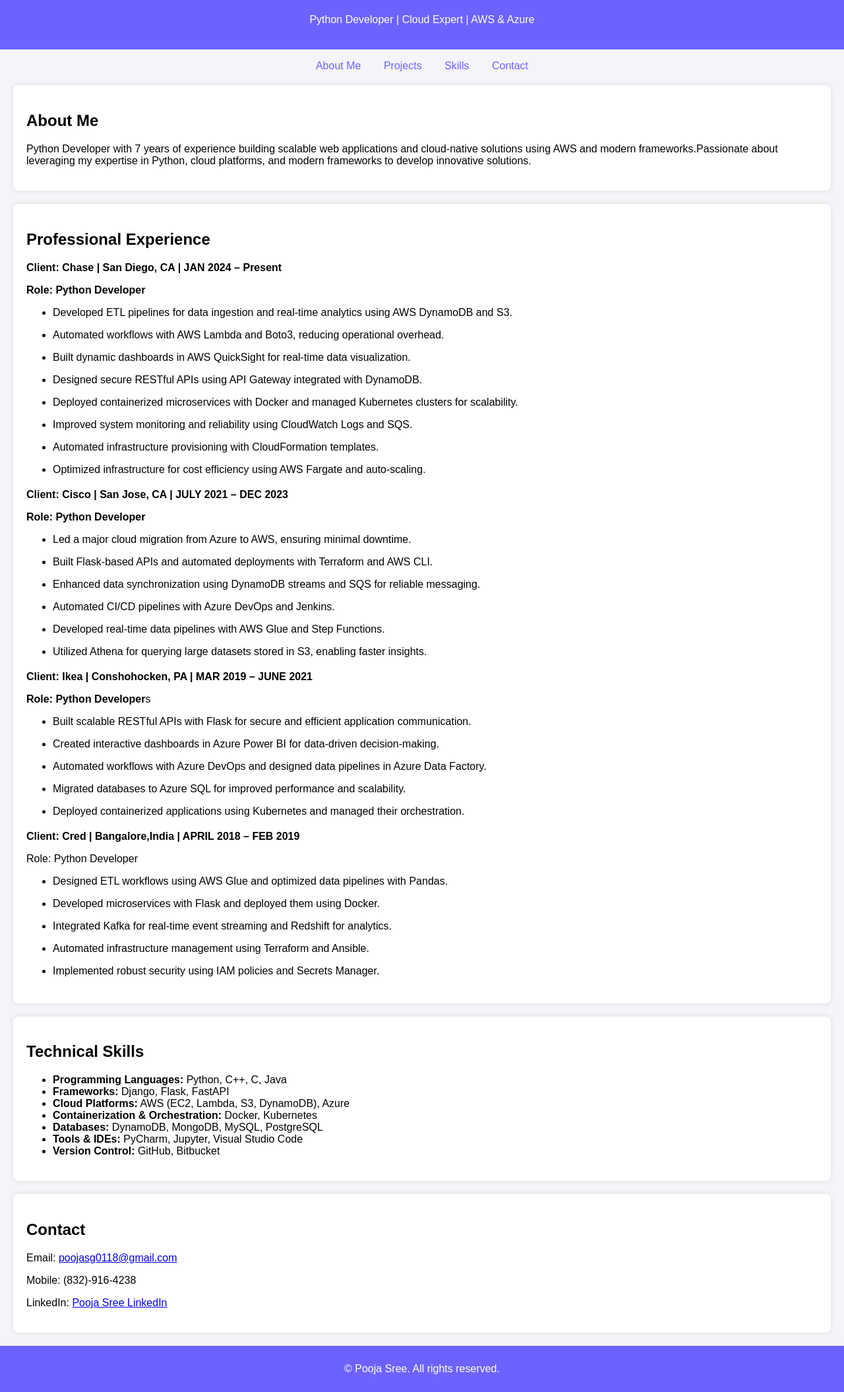
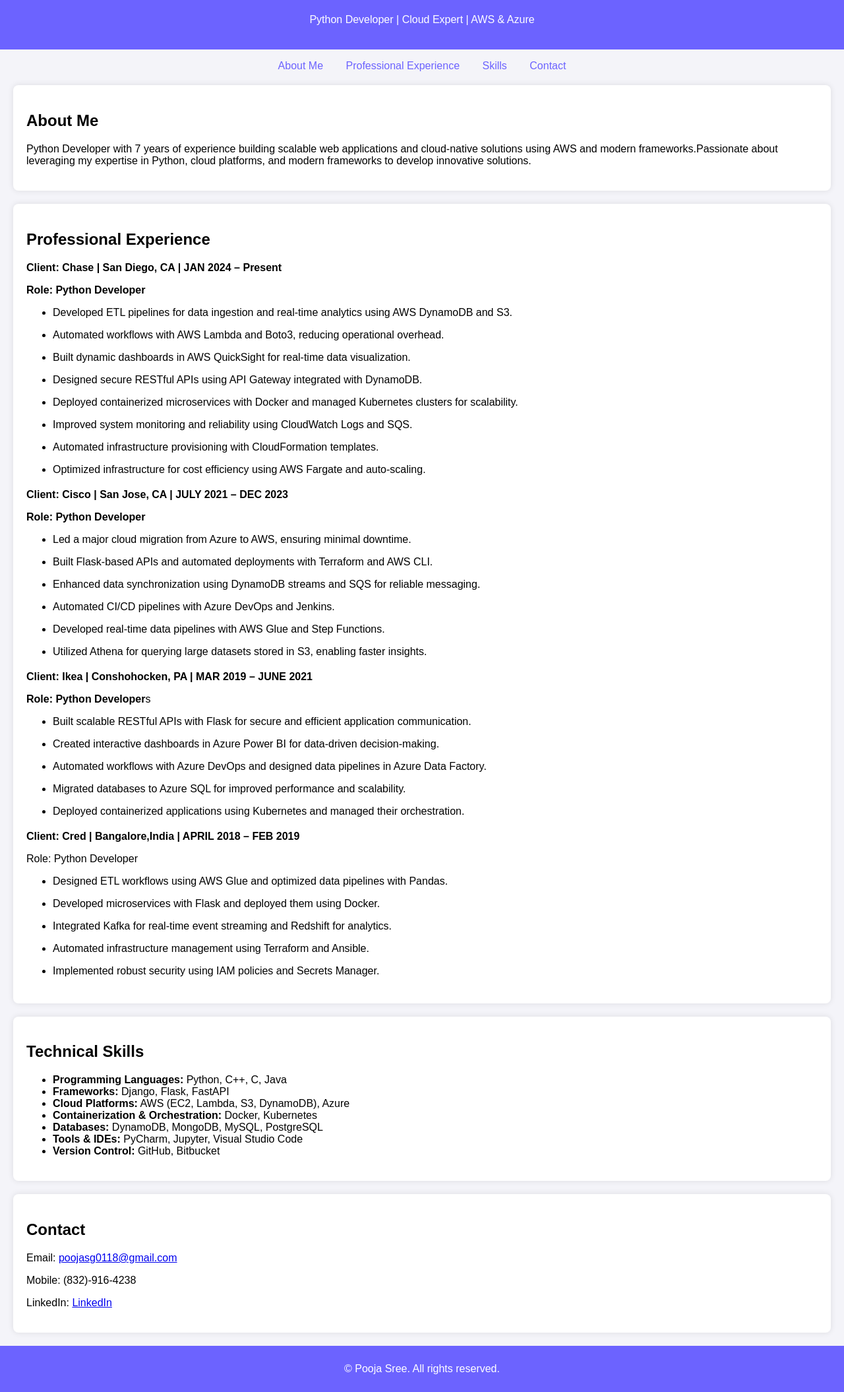
Before and after one commit to pooja-1810/portfolio, a plain HTML site: page index.html in a window 1280 px wide. Shown: the part 79-2189 px from the top of the page at 66% size. Drawn offline with Linux system fonts and the light colour scheme.

Commit message:
Update index.html

```diff
--- a/index.html
+++ b/index.html
@@ -15,7 +15,7 @@
     <nav>
         <ul>
             <li><a href="#about">About Me</a></li>
-            <li><a href="#projects">Projects</a></li>
+            <li><a href="#projects">Professional Experience</a></li>
             <li><a href="#skills">Skills</a></li>
             <li><a href="#contact">Contact</a></li>
         </ul>
@@ -98,7 +98,7 @@
         <h2>Contact</h2>
         <p>Email: <a href="mailto:poojasg0118@gmail.com">poojasg0118@gmail.com</a></p>
         <p>Mobile: (832)-916-4238</p>
-       <p>LinkedIn: <a href="http://www.linkedin.com/in/pooja-sree-gurrala-221231166" target="_blank">Pooja Sree LinkedIn</a></p>
+       <p>LinkedIn: <a href="http://www.linkedin.com/in/pooja-sree-gurrala-221231166" target="_blank">LinkedIn</a></p>
     </section>
 
     <footer>
```
